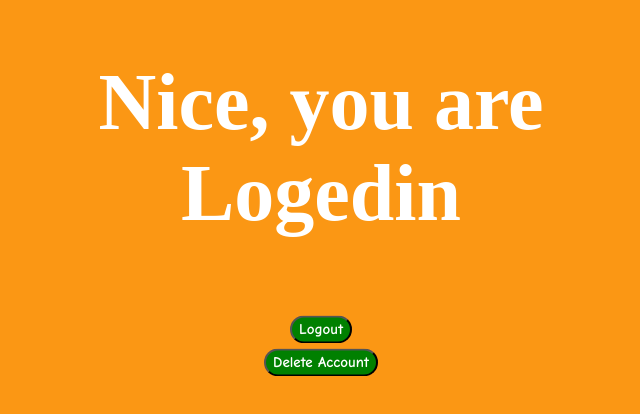
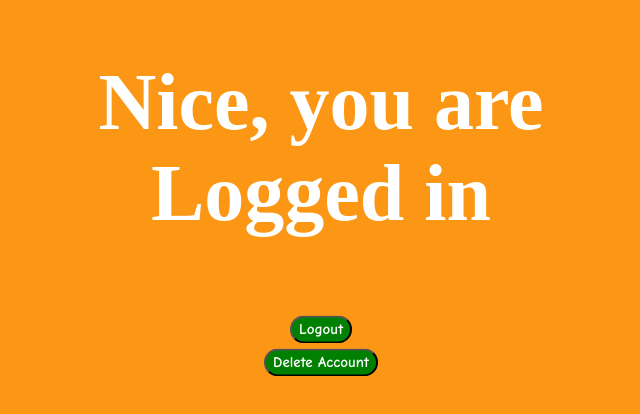
Before and after one commit to Kess-Apps/login, a plain HTML site: page logedin.html in a window 1280 px wide. Shown: the part 160-574 px from the top of the page, without its empty margins (327-967 px from the left). Drawn offline with Linux system fonts and the light colour scheme.

Commit message:
Update logedin.html

```diff
--- a/logedin.html
+++ b/logedin.html
@@ -7,7 +7,7 @@
 		<script src="logedin.js"></script>
 	</head>
 	<body>
-		<h1 id="heading">Nice, you are Logedin</h1>
+		<h1 id="heading">Nice, you are Logged in</h1>
 		</br>
 		<button type="button" id="check" onClick="logout()">Logout</button>
 		</br>
```
